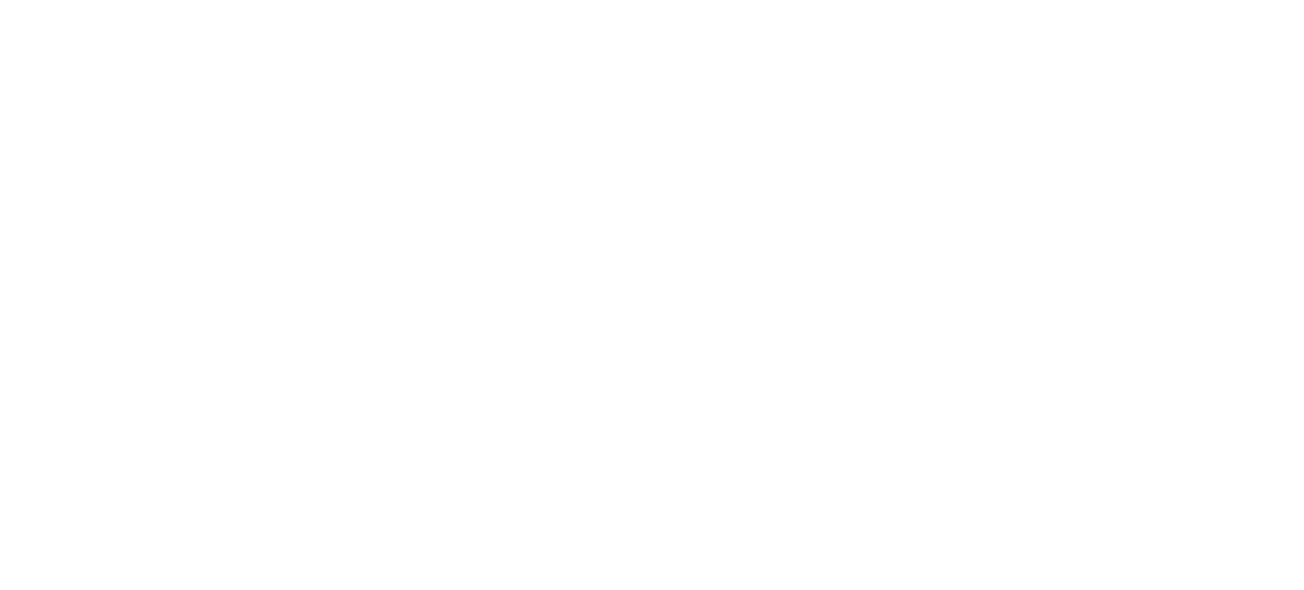
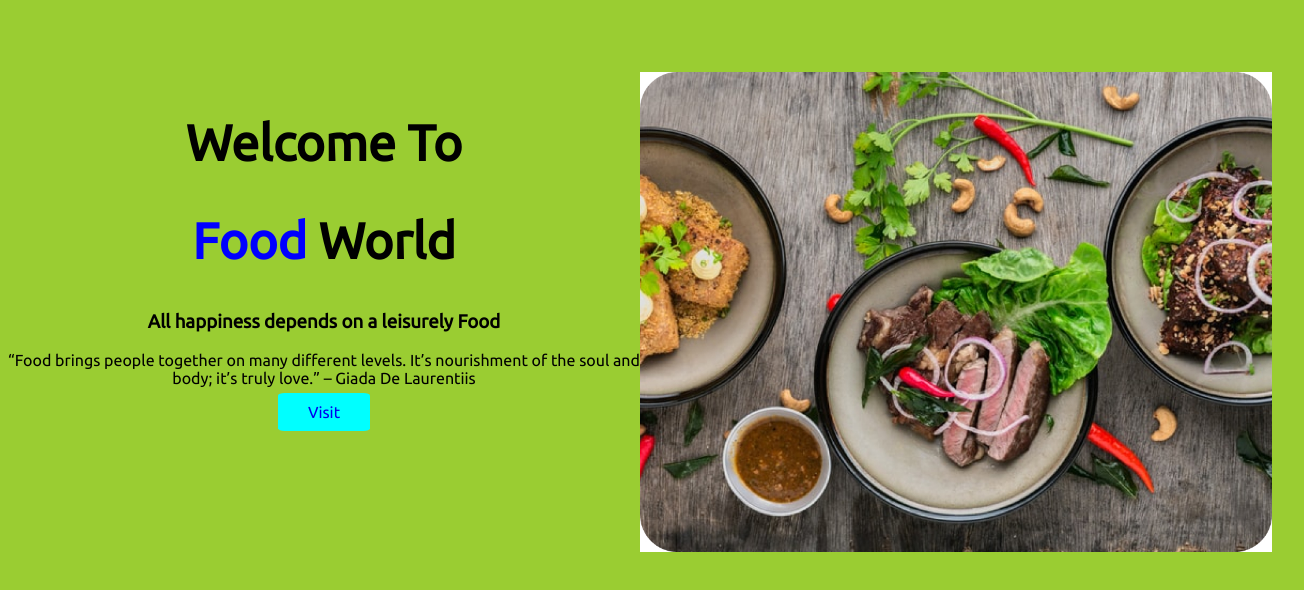
Before and after one commit to Sajandatta/practice-website, a plain HTML site: page index.html in a window 1280 px wide. Shown: the whole page, 1304 px wide, since content can reach past the window. Drawn offline with Linux system fonts and the light colour scheme.

Commit message:
Second commit

```diff
--- a/index.html
+++ b/index.html
@@ -1,13 +1,40 @@
 <!DOCTYPE html>
 <html lang="en">
+
 <head>
     <meta charset="UTF-8">
     <meta http-equiv="X-UA-Compatible" content="IE=edge">
     <meta name="viewport" content="width=device-width, initial-scale=1.0">
     <title>Practice website</title>
+    <link rel="preconnect" href="https://fonts.googleapis.com">
+    <link rel="preconnect" href="https://fonts.gstatic.com" crossorigin>
+    <link href="https://fonts.googleapis.com/css2?family=Poppins&family=Ubuntu&display=swap" rel="stylesheet">
     <link rel="stylesheet" href="style.css">
 </head>
+
 <body>
+    <section>
 
+        <div class="half-width">
+            <h1>Welcome To</h1>
+            <h1><span class="Name-color"> Food </span>World</h1>
+            <h3>All happiness depends on a leisurely Food</h3>
+            <p>“Food brings people together on many different levels. It’s nourishment of the soul and body; it’s truly
+                love.”
+            – Giada De Laurentiis</p>
+            <a class="visit" target="blank" href="https://colorlib.com/wp/cat/travel/">Visit </a>
+
+
+        </div>
+
+        <div class="half-width">
+            <img src="images/food/Project Cover1.jpg">
+
+
+
+
+        </div>
+    </section>
 </body>
+
 </html>
--- a/style.css
+++ b/style.css
@@ -0,0 +1,41 @@
+body{
+
+    font-family: 'Poppins', sans-serif;
+    font-family: 'Ubuntu', sans-serif;
+    text-align: center;
+    background-color: yellowgreen;
+    padding-top: 5%;
+}
+h1{
+
+    font-size: 50px;
+
+
+}
+.Name-color{
+
+    color: blue;
+}
+section{
+
+    display: flex;
+}
+.half-width{
+
+    width: 50%;
+}
+.half-width img{
+
+    width: 100%;
+
+    padding-right: 5%;
+
+}
+.visit{
+
+    text-decoration: none;
+    background-color: aqua;
+    padding: 10px 30px;
+    border-radius: 7%;
+
+}
```
Also changed, not shown: images/food/Project Cover.jpg (added), images/food/Project Cover.png (added), images/food/Project Cover1.jpg (added), images/food/Project Cover5.png (added), images/food/Project Cover8.png (added), 4 other files.
